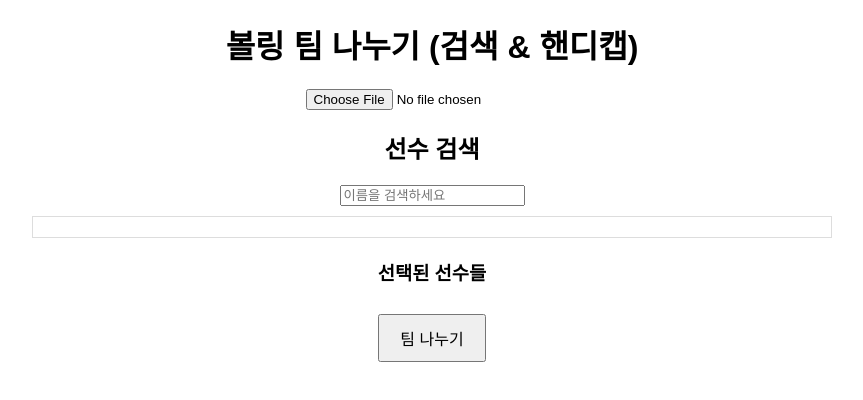
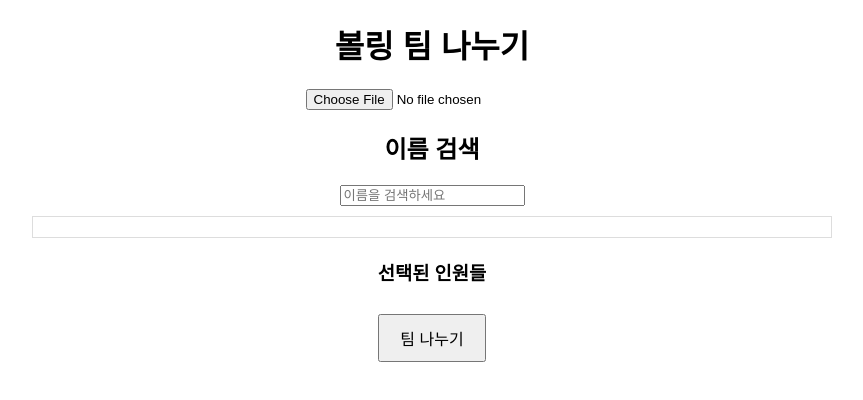
Before and after one commit to hanna0939/test, a plain HTML site: page index.html in a window 1280 px wide. Shown: the whole page, without its empty margins (208-1071 px from the left). Drawn offline with Linux system fonts and the light colour scheme.

Commit message:
Update index.html

```diff
--- a/index.html
+++ b/index.html
@@ -3,7 +3,7 @@
 <head>
     <meta charset="UTF-8">
     <meta name="viewport" content="width=device-width, initial-scale=1.0">
-    <title>볼링 팀 나누기 (검색 & 핸디캡)</title>
+    <title>볼링 팀 나누기</title>
     <style>
         body {
             font-family: Arial, sans-serif;
@@ -57,15 +57,15 @@
 </head>
 <body>
 <div class="container">
-    <h1>볼링 팀 나누기 (검색 & 핸디캡)</h1>
+    <h1>볼링 팀 나누기</h1>
     <input type="file" id="fileInput" accept=".xlsx, .csv" />
     <div class="search-container">
-        <h2>선수 검색</h2>
+        <h2>이름 검색</h2>
         <input type="text" id="searchInput" placeholder="이름을 검색하세요" />
         <div class="player-list" id="playerList"></div>
     </div>
     <div class="selected-players">
-        <h3>선택된 선수들</h3>
+        <h3>선택된 인원들</h3>
         <ul id="selectedPlayersList"></ul>
     </div>
     <button id="generateTeams">팀 나누기</button>
```
